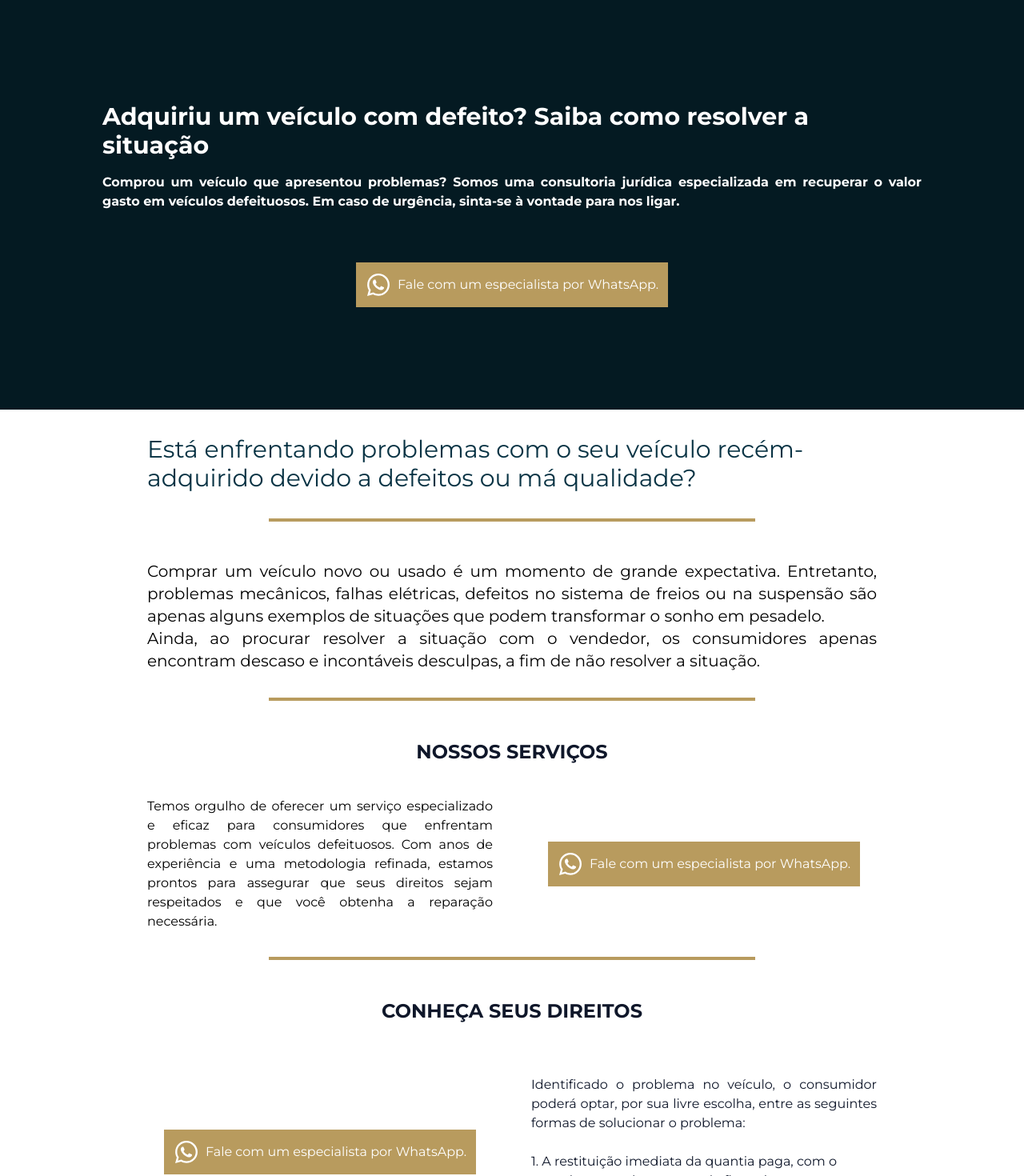
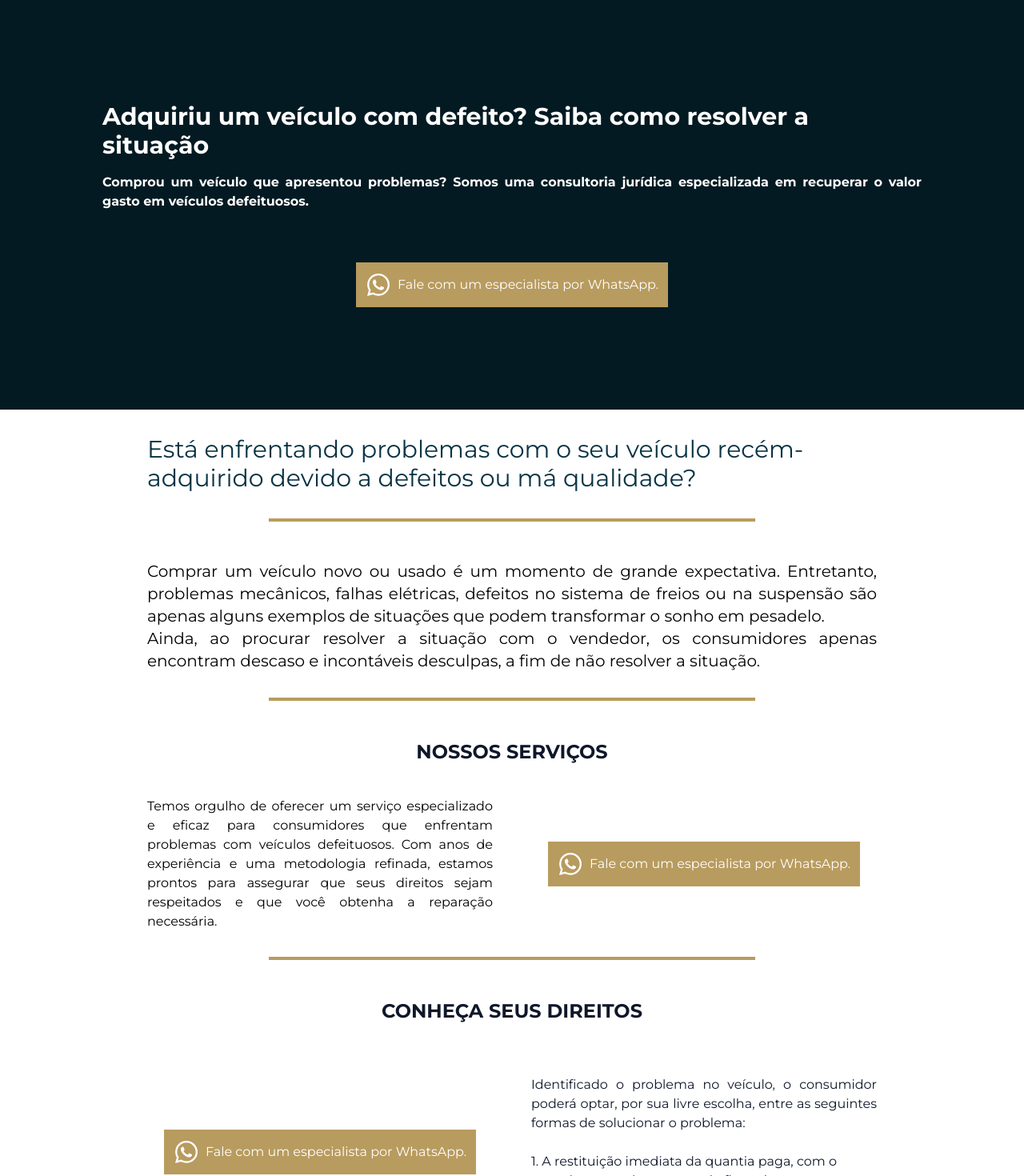
Before and after one commit to mariaesfreitas/focus, a Next.js app in the folder web/: page /atividades/compra-de-veiculo in a window 1280 px wide. Shown: the top 1470 px of the page at 80% size. Built offline with nearby package versions, Linux system fonts and the light colour scheme.

Commit message:
feat: adding financing page and removing dynamic routes

```diff
--- /dev/null
+++ b/web/src/app/atividades/compra-de-veiculo/page.tsx
@@ -0,0 +1,92 @@
+'use client';
+import { Contact, Footer, WhatsappButton } from '@/components';
+
+const VehiclePurchasePage = () => {
+  return (
+    <main className="flex flex-col items-center">
+      <section className="relative w-full">
+        <div
+          className={`absolute inset-0 bg-cyan-950 brightness-50 bg-cover z-0`}
+        ></div>
+        <div className="flex flex-col items-center relative p-12 md:p-32 z-10">
+          <h1 className="text-white text-3xl font-bold">
+            Adquiriu um veículo com defeito? Saiba como resolver a situação
+          </h1>
+          <p className="mt-4 text-white text-base font-bold text-justify">
+            Comprou um veículo que apresentou problemas? Somos uma consultoria
+            jurídica especializada em recuperar o valor gasto em veículos
+            defeituosos.
+          </p>
+          <span className="mt-16">
+            <WhatsappButton />
+          </span>
+        </div>
+      </section>
+      <section className="flex flex-col items-center p-8">
+        <h1 className="text-3xl text-cyan-950 w-full md:w-3/4">
+          Está enfrentando problemas com o seu veículo recém-adquirido devido a
+          defeitos ou má qualidade?
+        </h1>
+        <div className="mt-8 border-customGold border-2 w-1/2"></div>
+        <p className="mt-12 w-full sm:w-3/4 text-xl text-left sm:text-justify">
+          Comprar um veículo novo ou usado é um momento de grande expectativa.
+          Entretanto, problemas mecânicos, falhas elétricas, defeitos no sistema
+          de freios ou na suspensão são apenas alguns exemplos de situações que
+          podem transformar o sonho em pesadelo.
+          <br /> Ainda, ao procurar resolver a situação com o vendedor, os
+          consumidores apenas encontram descaso e incontáveis desculpas, a fim
+          de não resolver a situação.
+        </p>
+        <div className="mt-8 border-customGold border-2 w-1/2"></div>
+        <h1 className="uppercase font-bold text-slate-900 text-2xl mt-12 text-center">
+          Nossos serviços
+        </h1>
+        <div className="mt-10 w-full sm:w-3/4 flex flex-col sm:flex-row items-center gap-6 sm:gap-12">
+          <p className="w-full sm:w-1/2 text-left sm:text-justify">
+            Temos orgulho de oferecer um serviço especializado e eficaz para
+            consumidores que enfrentam problemas com veículos defeituosos. Com
+            anos de experiência e uma metodologia refinada, estamos prontos para
+            assegurar que seus direitos sejam respeitados e que você obtenha a
+            reparação necessária.
+          </p>
+          <span className="flex justify-center w-full sm:w-1/2">
+            <WhatsappButton />
+          </span>
+        </div>
+        <div className="mt-8 border-customGold border-2 w-1/2"></div>
+        <h1 className="uppercase font-bold text-slate-900 text-2xl mt-12 text-center">
+          Conheça seus direitos
+        </h1>
+        <div className="mt-10 w-full sm:w-3/4 flex flex-col-reverse sm:flex-row items-center gap-6 sm:gap-12">
+          <span className="flex justify-center w-full sm:w-1/2">
+            <WhatsappButton />
+          </span>
+          <div className="w-full sm:w-1/2">
+            <p className="mt-6 text-slate-900 bold text-left sm:text-justify">
+              Identificado o problema no veículo, o consumidor poderá optar, por
+              sua livre escolha, entre as seguintes formas de solucionar o
+              problema:
+            </p>
+            <ol className="mt-6" type="1">
+              <li className="text-slate-900">
+                1. A restituição imediata da quantia paga, com o cancelamento do
+                contrato de financiamento;
+              </li>
+              <li className="text-slate-900">
+                2. A substituição do produto por outro da mesma espécie, em
+                perfeitas condições de uso;
+              </li>
+              <li className="text-slate-900">
+                3. O abatimento proporcional do preço.
+              </li>
+            </ol>
+          </div>
+        </div>
+      </section>
+      <Contact />
+      <Footer />
+    </main>
+  );
+};
+
+export default VehiclePurchasePage;
--- a/web/src/app/atividades/[atividade]/page.tsx
+++ b/web/src/app/atividades/financiamento/page.tsx
@@ -1,40 +1,7 @@
 'use client';
-import { useEffect, useState } from 'react';
-import { useParams } from 'next/navigation';
 import { Contact, Footer, WhatsappButton } from '@/components';
-import { activitiesJson } from '@/utils/activities';
 
-interface Activity {
-  slug: string;
-  title: string;
-  subtitle: string;
-  title2: string;
-  description: string;
-  bgImage: string;
-}
-
-const ActivitiesPage = () => {
-  const params = useParams();
-  const activity = params.atividade;
-
-  const [data, setData] = useState<Activity | null>(null);
-
-  useEffect(() => {
-    const fetchData = () => {
-      const atividades: Activity[] = activitiesJson;
-      const atividadeData = atividades.find(item => item.slug === activity);
-      setData(atividadeData || null);
-    };
-
-    if (activity) {
-      fetchData();
-    }
-  }, [activity]);
-
-  if (!data) {
-    return <p>Carregando...</p>;
-  }
-
+const FinancingPage = () => {
   return (
     <main className="flex flex-col items-center">
       <section className="relative w-full">
@@ -42,9 +9,13 @@ const ActivitiesPage = () => {
           className={`absolute inset-0 bg-cyan-950 brightness-50 bg-cover z-0`}
         ></div>
         <div className="flex flex-col items-center relative p-12 md:p-32 z-10">
-          <h1 className="text-white text-3xl font-bold">{data.title}</h1>
+          <h1 className="text-white text-3xl font-bold">
+            Está pagando altas taxas no seu financiamento?
+          </h1>
           <p className="mt-4 text-white text-base font-bold text-justify">
-            {data.subtitle}
+            Reduza a taxa de juros de seu contrato e recupere os valores pagos
+            em tarifas de serviços não contratados. Encaminhe agora seu contrato
+            de financiamento para nossa equipe de especialistas analisar.
           </p>
           <span className="mt-16">
             <WhatsappButton />
@@ -53,17 +24,16 @@ const ActivitiesPage = () => {
       </section>
       <section className="flex flex-col items-center p-8">
         <h1 className="text-3xl text-cyan-950 w-full md:w-3/4">
-          {data.title2}
+          Tem dúvidas sobre as taxas de juros aplicadas no seu financiamento?
+          Podemos orientá-lo para garantir condições mais justas.
         </h1>
         <div className="mt-8 border-customGold border-2 w-1/2"></div>
         <p className="mt-12 w-full sm:w-3/4 text-xl text-left sm:text-justify">
-          Comprar um veículo novo ou usado é um momento de grande expectativa.
-          Entretanto, problemas mecânicos, falhas elétricas, defeitos no sistema
-          de freios ou na suspensão são apenas alguns exemplos de situações que
-          podem transformar o sonho em pesadelo.
-          <br /> Ainda, ao procurar resolver a situação com o vendedor, os
-          consumidores apenas encontram descaso e incontáveis desculpas, a fim
-          de não resolver a situação.
+          Embora o Banco Central estabeleça um percentual, os bancos e
+          instituições financeiras continuam a cobrar juros acima do mercado o
+          que acaba impactando diretamente no custo dos empréstimos e
+          financiamentos, tornando o crédito mais caro para os consumidores e
+          dificultando o acesso a condições mais justas.
         </p>
         <div className="mt-8 border-customGold border-2 w-1/2"></div>
         <h1 className="uppercase font-bold text-slate-900 text-2xl mt-12 text-center">
@@ -72,10 +42,10 @@ const ActivitiesPage = () => {
         <div className="mt-10 w-full sm:w-3/4 flex flex-col sm:flex-row items-center gap-6 sm:gap-12">
           <p className="w-full sm:w-1/2 text-left sm:text-justify">
             Temos orgulho de oferecer um serviço especializado e eficaz para
-            consumidores que enfrentam problemas com veículos defeituosos. Com
-            anos de experiência e uma metodologia refinada, estamos prontos para
-            assegurar que seus direitos sejam respeitados e que você obtenha a
-            reparação necessária.
+            consumidores que enfrentam problemas com condições de financiamento
+            inadequadas. Com anos de experiência e uma metodologia refinada,
+            estamos prontos para assegurar que seus direitos sejam respeitados e
+            que você obtenha as condições de crédito justas e necessárias.
           </p>
           <span className="flex justify-center w-full sm:w-1/2">
             <WhatsappButton />
@@ -91,21 +61,22 @@ const ActivitiesPage = () => {
           </span>
           <div className="w-full sm:w-1/2">
             <p className="mt-6 text-slate-900 bold text-left sm:text-justify">
-              Identificado o problema no veículo, o consumidor poderá optar, por
-              sua livre escolha, entre as seguintes formas de solucionar o
-              problema:
+              Identificada a irregularidade no financiamento, o consumidor
+              poderá optar, por sua livre escolha, entre as seguintes formas de
+              solucionar o problema:
             </p>
             <ol className="mt-6" type="1">
               <li className="text-slate-900">
-                1. A restituição imediata da quantia paga, com o cancelamento do
-                contrato de financiamento;
+                1. A restituição imediata dos valores pagos, com o cancelamento
+                do contrato de financiamento;
               </li>
               <li className="text-slate-900">
-                2. A substituição do produto por outro da mesma espécie, em
-                perfeitas condições de uso;
+                2. A renegociação do contrato para adequar as condições de
+                financiamento às taxas de mercado;
               </li>
               <li className="text-slate-900">
-                3. O abatimento proporcional do preço.
+                3. O abatimento proporcional dos encargos financeiros cobrados
+                indevidamente.
               </li>
             </ol>
           </div>
@@ -117,4 +88,4 @@ const ActivitiesPage = () => {
   );
 };
 
-export default ActivitiesPage;
+export default FinancingPage;
--- a/web/src/utils/activities.ts
+++ /dev/null
@@ -1,25 +0,0 @@
-export const activitiesJson = [
-  {
-    slug: 'busca-e-apreensao',
-    title:
-      'Somos uma consultoria jurídica especializada em defesa de consumidores em ações de busca e apreensão de veículos em todo o Brasil.',
-    subtitle:
-      'O seu veículo foi apreendido por oficial de justiça? Somos uma consultoria jurídica especializada nesse tipo de demanda jurídica. Em caso de urgência, sinta-se à vontade para nos ligar.',
-    title2:
-      'Você está com problema de apreensão de veículo decorrente de atraso no pagamento?',
-    description:
-      'Atuamos em casos de apreensão de veículos decorrentes de atrasos no pagamento de financiamento.\n Atendemos de forma presencial ou videoconferência (atuação em todo o Brasil).\n Hoje, com os processos judiciais digitais, é possível a apresentação de defesas em todo o território nacional. Realizamos os procedimentos mais recomendados, de acordo com os últimos entendimentos apresentados pelos Tribunais Superiores',
-    bgImage: 'bg-backgroundCar',
-  },
-  {
-    slug: 'compra-de-veiculo',
-    title: 'Adquiriu um veículo com defeito? Saiba como resolver a situação',
-    subtitle:
-      'Comprou um veículo que apresentou problemas? Somos uma consultoria jurídica especializada em recuperar o valor gasto em veículos defeituosos. Em caso de urgência, sinta-se à vontade para nos ligar.',
-    title2:
-      'Está enfrentando problemas com o seu veículo recém-adquirido devido a defeitos ou má qualidade?',
-    description:
-      'Comprar um veículo novo ou usado é um momento de grande expectativa. Entretanto, problemas mecânicos, falhas elétricas, defeitos no sistema de freios ou na suspensão são apenas alguns exemplos de situações que podem transformar o sonho em pesadelo.\n Ainda, ao procurar resolver a situação com o vendedor, os consumidores apenas encontram descaso e incontáveis desculpas, a fim de não resolver a situação.',
-    bgImage: 'bg-backgroundCarBroken',
-  },
-];
```
